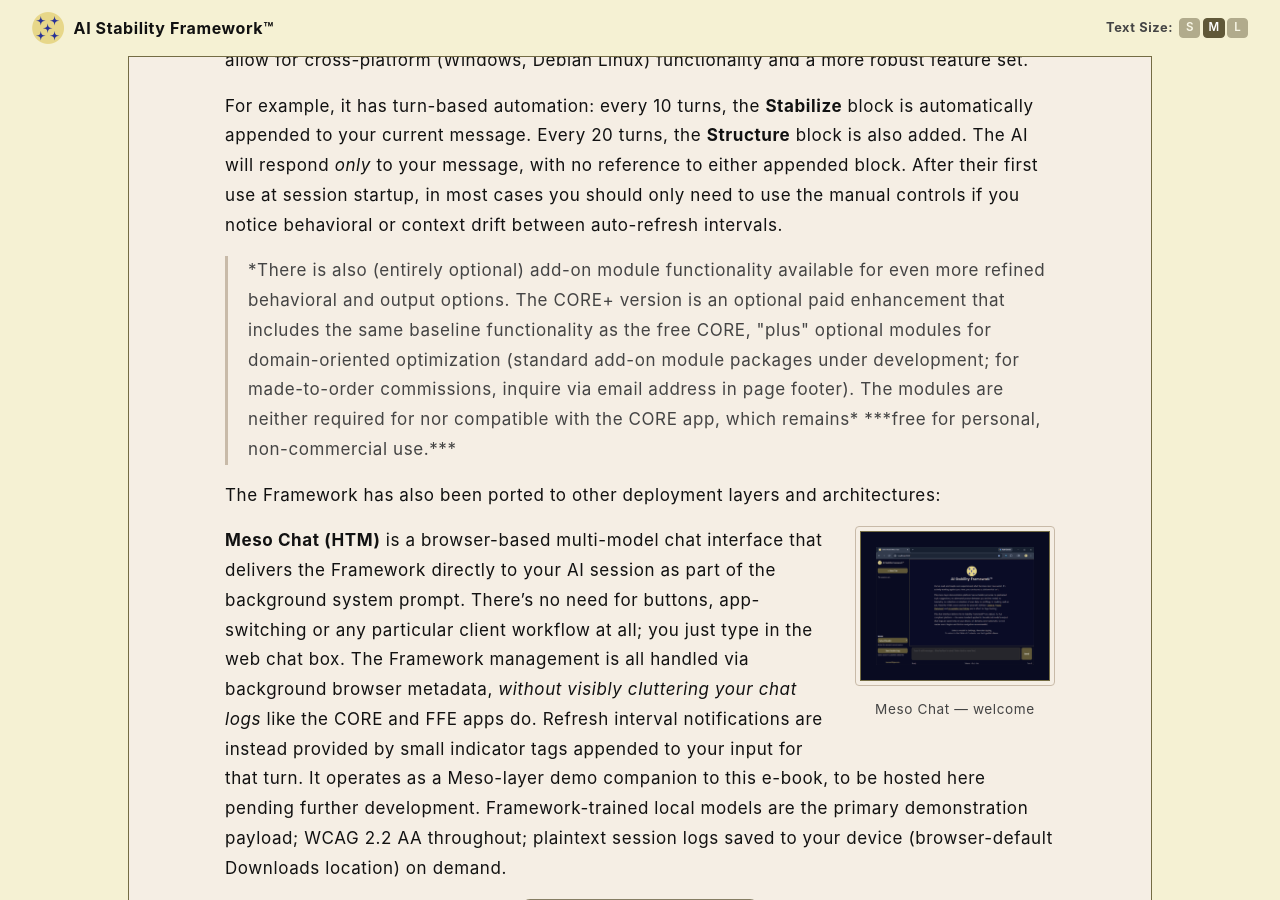
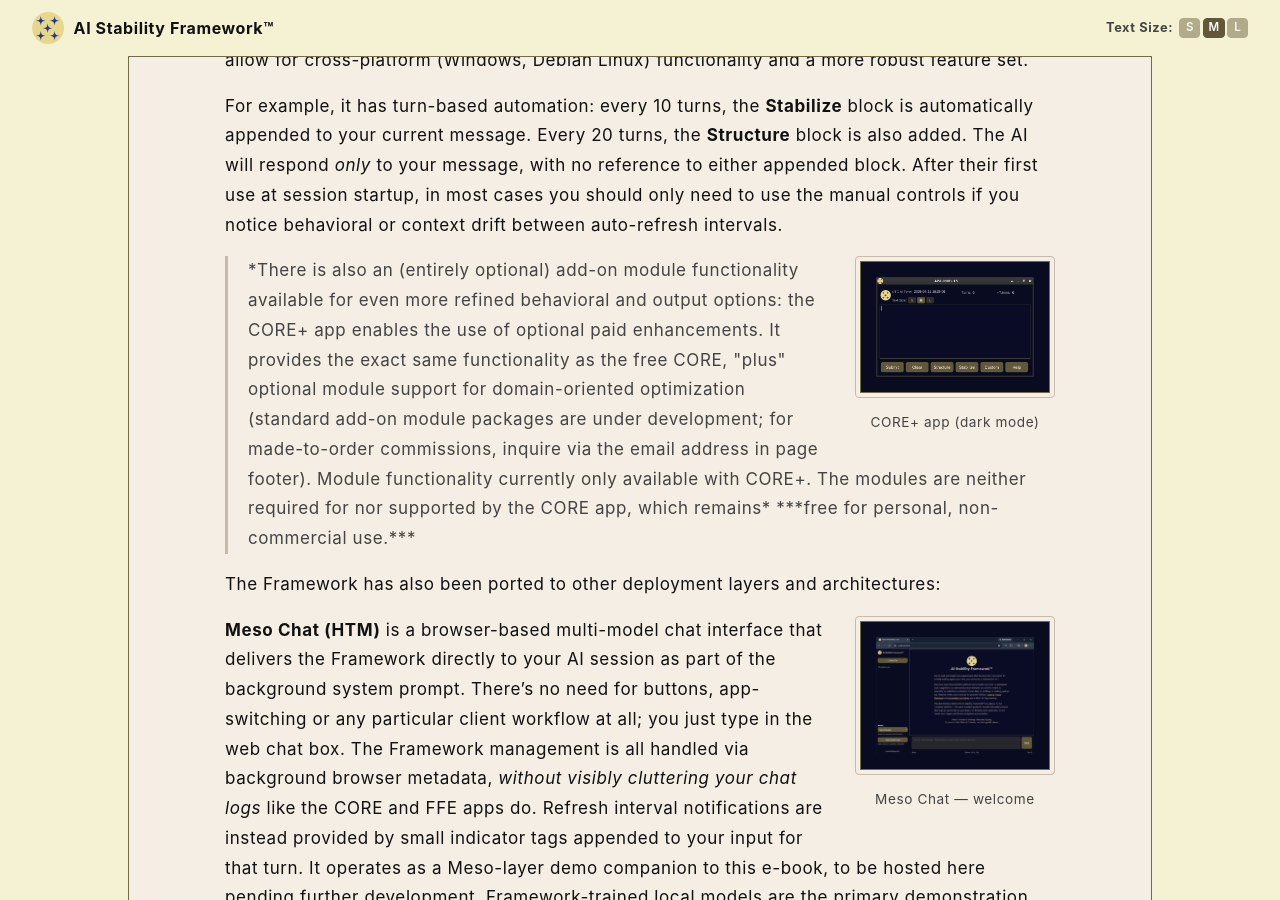
Before and after one commit to rojaslen/AISF-WEB, a Jekyll site: the page built from ch10.md, in a window 1280 px wide and 900 px high, scrolled down 3343 px. Built offline with Jekyll 4.4.1, drawn with Linux system fonts in a browser that asks for light colours; some web fonts are replaced.

Commit message:
Update ch10.md

```diff
--- a/ch10.md
+++ b/ch10.md
@@ -75,7 +75,16 @@
 
 For example, it has turn-based automation: every 10 turns, the **Stabilize** block is automatically appended to your current message. Every 20 turns, the **Structure** block is also added. The AI will respond *only* to your message, with no reference to either appended block. After their first use at session startup, in most cases you should only need to use the manual controls if you notice behavioral or context drift between auto-refresh intervals.
 
-  <blockquote>*There is also (entirely optional) add-on module functionality available for even more refined behavioral and output options. The CORE+ version is an optional paid enhancement that includes the same baseline functionality as the free CORE, "plus" optional modules for domain-oriented optimization (standard add-on module packages under development; for made-to-order commissions, inquire via email address in page footer). The modules are neither required for nor compatible with the CORE app, which remains* ***free for personal, non-commercial use.***</blockquote>
+<figure class="screenshot float-right">
+  <button class="thumb-btn" data-src="/assets/images/py-core+-main-dark.png" data-alt="CORE+ main window, dark mode" aria-label="View full size: CORE+ main window, dark mode">
+    <img style="border: 1px solid #746C44; padding: 15px; background-color: #090B21"  src="/assets/images/py-core+-main-dark.png" alt="" aria-hidden="true" class="thumbnail">
+  </button>
+  <figcaption>CORE+ app (dark mode)</figcaption>
+</figure>
+
+  <blockquote>
+  *There is also an (entirely optional) add-on module functionality available for even more refined behavioral and output options: the CORE+ app enables the use of optional paid enhancements. It provides the exact same functionality as the free CORE, "plus" optional module support for domain-oriented optimization (standard add-on module packages are under development; for made-to-order commissions, inquire via the email address in page footer). Module functionality currently only available with CORE+. The modules are neither required for nor supported by the CORE app, which remains* ***free for personal, non-commercial use.***
+  </blockquote>
 
 The Framework has also been ported to other deployment layers and architectures:
 
```
